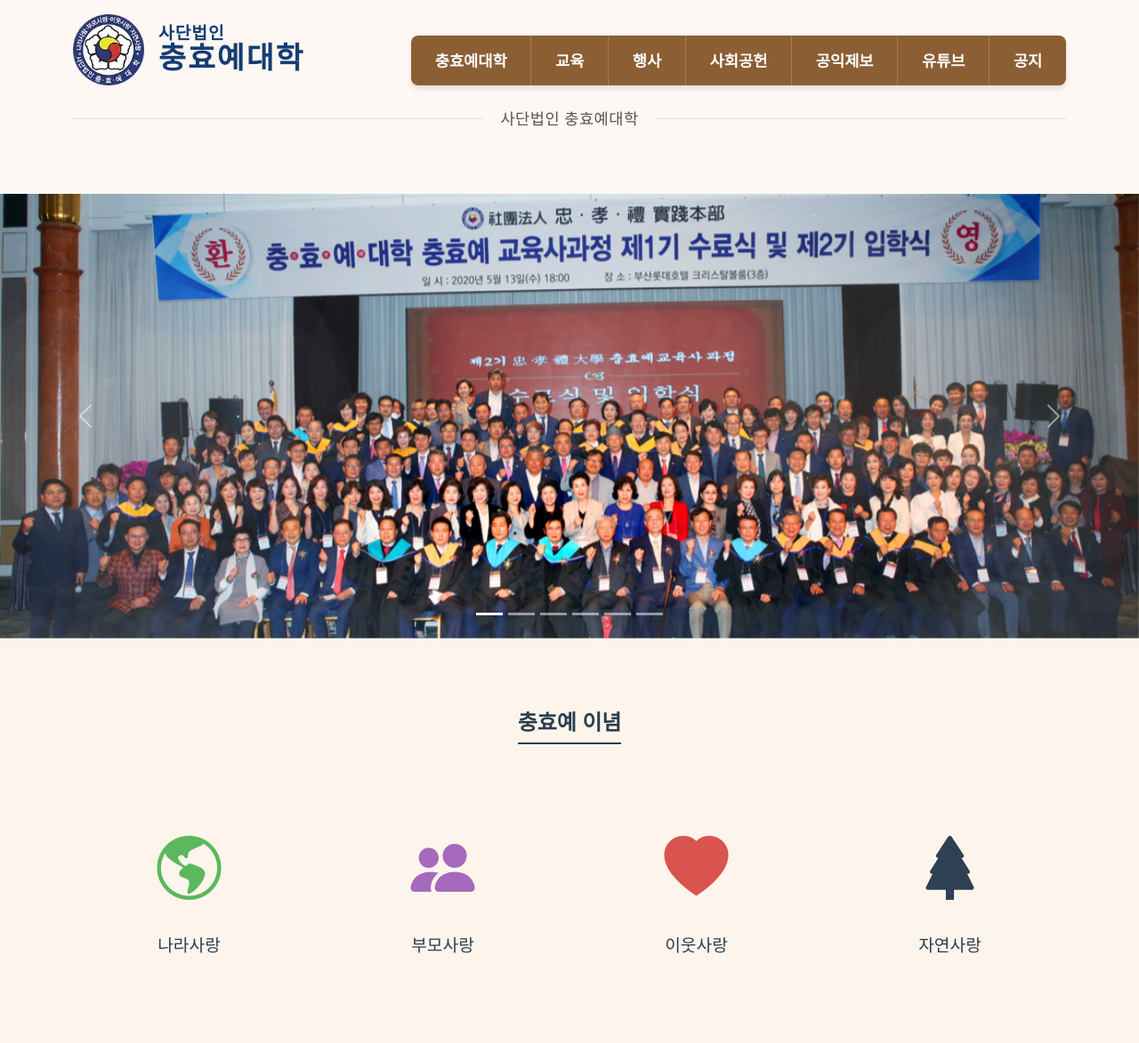
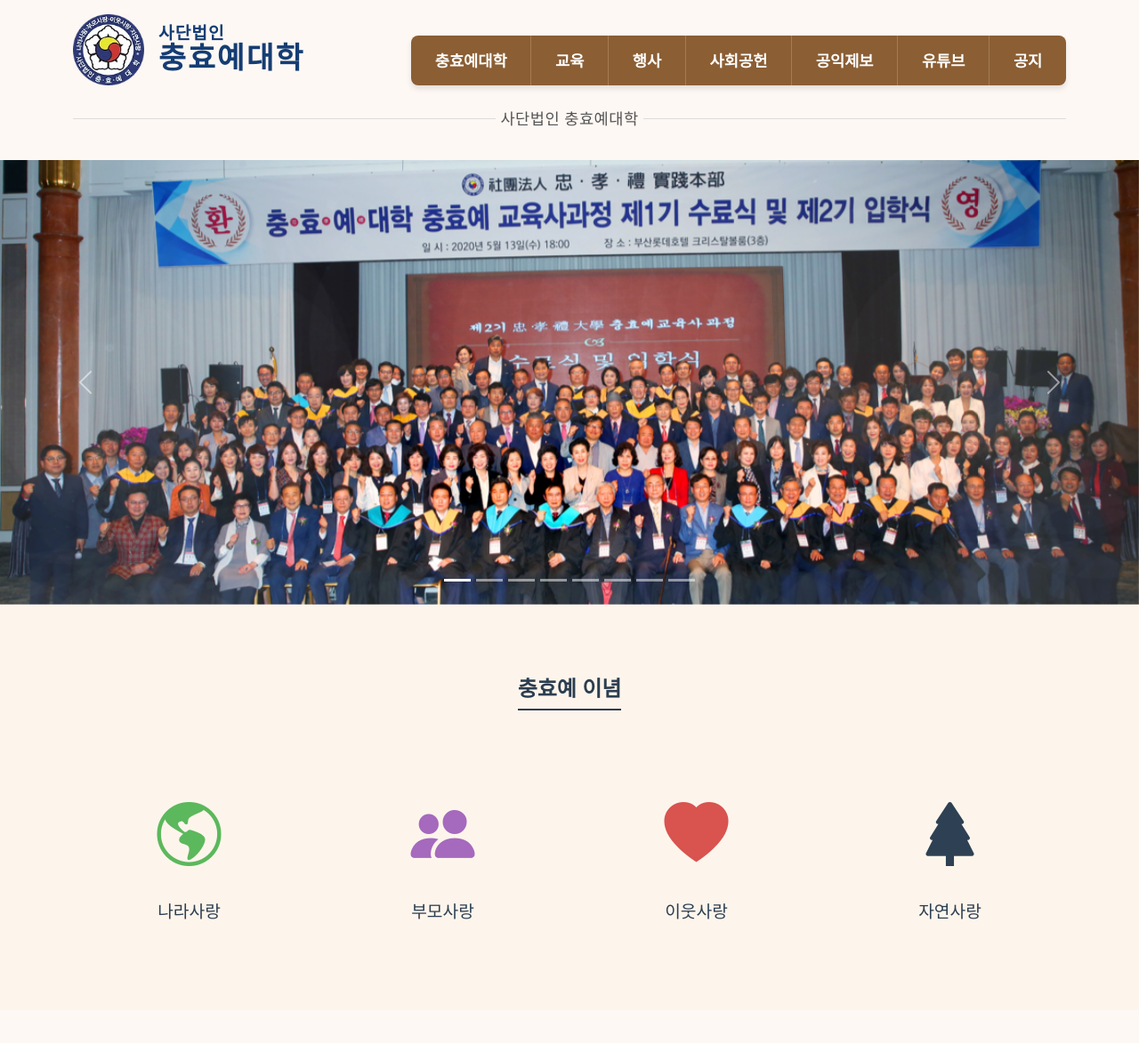
Before and after one commit to ywydpapa/Chycollegewww, a FastAPI app: page / in a window 1280 px wide. Shown: the part 38-1211 px from the top of the page at 89% size. Run offline with FastAPI, Linux system fonts and the light colour scheme; parts of the project's set-up code (start-up, migrations or seed data) failed here and were passed over.

Commit message:
index 이미지 수정

```diff
--- a/templates/comm/header.html
+++ b/templates/comm/header.html
@@ -87,9 +87,9 @@
         color: #8b5e34;
     }
 
-    .section-title-wrapper { display: flex; align-items: center; margin: 4rem 0 3rem; }
+    .section-title-wrapper { display: flex; align-items: center; margin: 20px 0px 10px; }
     .section-title-line { flex-grow: 1; height: 1px; background-color: #dcdcdc; }
-    .section-title-text { margin: 0 20px; color: #555; font-size: 1.1rem; letter-spacing: 0.5px; }
+    .section-title-text { margin: 0 5px; color: #555; font-size: 1.1rem; letter-spacing: 0.5px; }
 
     /* ================= 푸터 및 기타 ================= */
     .custom-footer {
--- a/templates/index.html
+++ b/templates/index.html
@@ -86,9 +86,6 @@
             <div class="section-title-line"></div>
         </div>
     </div> <!-- 상단 컨테이너 종료 -->
-
-    <!-- 1. 메인 슬라이더 (화면 가로 전체 차지) -->
-    <!-- data-bs-interval="10000" : 10초(10000ms)마다 슬라이드 -->
     <div id="mainCarousel" class="carousel slide" data-bs-ride="carousel" data-bs-interval="10000">
         <!-- 하단 인디케이터 (점) -->
         <div class="carousel-indicators">
@@ -98,6 +95,8 @@
             <button type="button" data-bs-target="#mainCarousel" data-bs-slide-to="3" aria-label="Slide 4"></button>
             <button type="button" data-bs-target="#mainCarousel" data-bs-slide-to="4" aria-label="Slide 5"></button>
             <button type="button" data-bs-target="#mainCarousel" data-bs-slide-to="5" aria-label="Slide 6"></button>
+            <button type="button" data-bs-target="#mainCarousel" data-bs-slide-to="6" aria-label="Slide 6"></button>
+            <button type="button" data-bs-target="#mainCarousel" data-bs-slide-to="7" aria-label="Slide 6"></button>
         </div>
 
         <!-- 슬라이드 이미지 -->
@@ -119,6 +118,12 @@
             </div>
             <div class="carousel-item">
                 <img src="/static/images/main08.png" class="d-block w-100" alt="메인 이미지 2">
+            </div>
+            <div class="carousel-item">
+                <img src="/static/images/main09.png" class="d-block w-100" alt="메인 이미지 2">
+            </div>
+            <div class="carousel-item">
+                <img src="/static/images/main10.png" class="d-block w-100" alt="메인 이미지 2">
             </div>
         </div>
 
```
Also changed, not shown: 2 other files.
